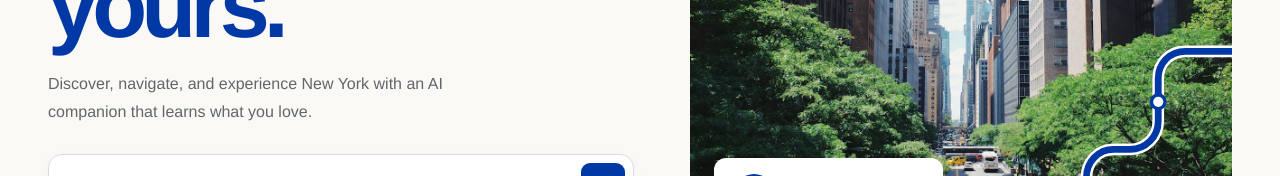
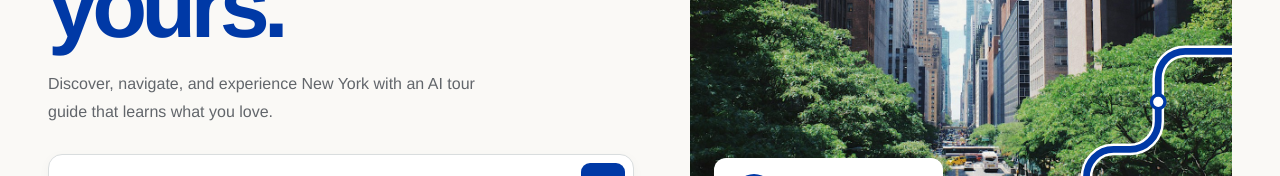
Before and after one commit to MohamedYoussef06/ChatNYC, a Next.js app in the folder frontend/: page / in a window 1280 px wide. Shown: the part 305-481 px from the top of the page. Built offline with nearby package versions, Linux system fonts and the light colour scheme.

Commit message:
Edited sentence on home page

```diff
--- a/frontend/src/components/home/Hero.tsx
+++ b/frontend/src/components/home/Hero.tsx
@@ -55,7 +55,7 @@ export function Hero({ onSearch, activeQuery }: HeroProps) {
         </h1>
 
         <p className="mt-5 max-w-[440px] text-[15px] leading-[1.75] text-[#62666b] sm:text-[16px]">
-          Discover, navigate, and experience New York with an AI companion that learns what you love.
+          Discover, navigate, and experience New York with an AI tour guide that learns what you love.
         </p>
 
         <form
```
